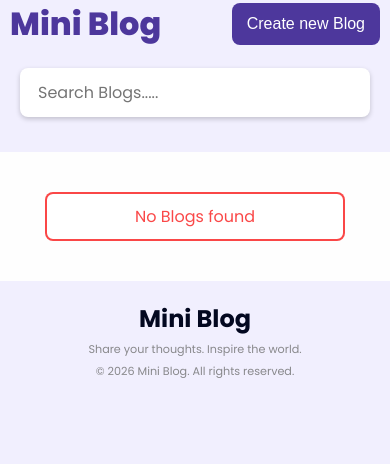
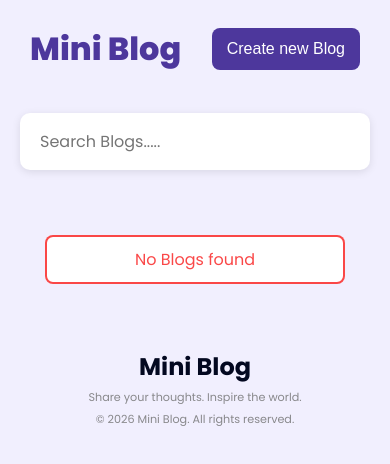
Before and after one commit to ayabiodun/Mini-Blog, a website built with Vite: page index.html in a window 390 px wide. Built offline with nearby package versions, Linux system fonts and the light colour scheme.

Commit message:
Made changes to the styling

```diff
--- a/src/blog.css
+++ b/src/blog.css
@@ -31,22 +31,26 @@ button:hover{
 }
 
 #blog-container{
+    width: 100%;
+    max-width: 900px;
+    margin: 0 auto;
     display: flex;
     flex-direction: column;
-    gap: 15px;
+    gap: 20px;
 }
 
 #blog-container img{
     width: 100%;
-    height: 500px;
+    height: 450px;
     object-fit: cover;
-    border-radius: 10px;
+    border-radius: 12px;
 }
 
 body{
-    padding-left: 30px;
-    padding-right: 30px;
+    padding: 0 20px 40px;
     font-family: 'Poppins', sans-serif;
+    background-color: var(--background);
+    color: var(--text)
 }
 
 .title h1{
@@ -70,3 +74,27 @@ body{
     font-size: 20px;
     line-height: 1.5;
 }
+
+@media screen and (max-width: 600px) {
+    body {
+        padding: 0 15px 30px;
+    }
+
+    #blog-container img {
+        height: 250px;
+    }
+
+    .title h1 {
+        font-size: 2rem;
+    }
+
+    .details {
+        width: 100%;
+        margin-left: 0;
+    }
+
+    .text p {
+        font-size: 1rem;
+        line-height: 1.7;
+    }
+}
--- a/src/style.css
+++ b/src/style.css
@@ -17,30 +17,20 @@ body{
     background-color: var(--background);
     color: var(--text);
     font-family: 'Poppins', sans-serif;
-    height: 100vh;
+    min-height: 100vh;
 }
 
 header{
     display: flex;
     justify-content: space-between;
     align-items: center;
-    margin-bottom: 20px;
+    max-width: 1200px;
+    margin: 0 auto;
+    padding: 25px 30px;
 }
 header h1{
-    margin-left: 50px;
-    flex-grow: 1;
     font-weight: 800;
     color: var(--accent);
-    @media screen and (max-width:580px){
-        margin-left: 10px;
-    }
-}
-
-#create-btn{
-    margin-right: 50px;
-    @media screen and (max-width:580px){
-        margin-right: 10px;
-    }
 }
 
 button{
@@ -59,22 +49,17 @@ button:hover{
 }
 
 #search-input{
-    margin: 0 auto;
-    width: 100%;
-    max-width: 450px;
-    display: flex;
-    justify-content: center;
-    align-items: center;
-    padding: 10px 16px;
-    border-radius: 8px;
+    display: block;
+    width: calc(100% - 40px);
+    max-width: 600px;
+    margin: 15px auto 0;
+    padding: 14px 18px;
+    border-radius: 10px;
     font-size: 1rem;
     border: 2px solid transparent;
-    box-shadow: 0 2px 5px rgba(0,0,0,0.2);
+    box-shadow: 0 2px 8px rgba(0, 0, 0, 0.1);
     caret-color: var(--accent);
     font-family: inherit;
-    @media screen and (max-width:580px){
-        max-width: 350px;
-    }
 }
 
 #search-input:focus{
@@ -96,39 +81,48 @@ button:hover{
 }
 
 #blog-container{
-    margin: 35px 0 20px 0;
-    padding: 20px;
+    width: 100%;
+    max-width: 1200px;
+    margin: 45px auto;
+    padding: 0 20px;
     display: grid;
-    grid-template-columns: repeat(auto-fit, minmax(300px, 1fr));
-    justify-items: center;
-    gap: 15px;
-    background-color: var(--card-bg);
-    width: 100%;
+    grid-template-columns: repeat(2, minmax(0, 1fr));
+    gap: 20px;
+
+    @media screen and (max-width: 780px){
+        grid-template-columns: 1fr;
+        gap: 20px;
+        padding: 0 15px;
+    }
 }
 
 .blog-card{
     width: 100%;
-    max-width: 400px;
     border-radius: 16px;
+    background-color: var(--card-bg);
     box-shadow: 0 4px 15px rgba(0, 0, 0, 0.1);
     overflow: hidden;
     font-family: inherit;
     display: flex;
     flex-direction: column;
-    transition: all 0.3s ease-in;
+    transition: all 0.3s ease;
     cursor: pointer;
 }
 
 .blog-card:hover{
     box-shadow: 0 5px 15px rgba(0, 0, 0, 0.2);
-    transform: translateY(-10px), scaleY(-100px);
+    transform: translateY(-5px);
 }
 
 .blog-card img{
     width: 100%;
-    height: 280px;
+    height: 240px;
     object-fit: cover;
     display: block;
+
+    @media screen and (max-width: 700px){
+        height: 220px;
+    }
 }
 
 .card-content{
@@ -260,7 +254,14 @@ footer p{
 
 .interact{
     display: flex;
-    align-items: center;
-    margin: 10px 5px 5px 10px;
-    justify-content: space-between;
+    gap: 10px;
+    padding: 0 20px 20px;
 }
+
+.interact button{
+    flex: 1;
+}
+
+.delete-btn {
+    background-color: #dc3545;
+}
```
